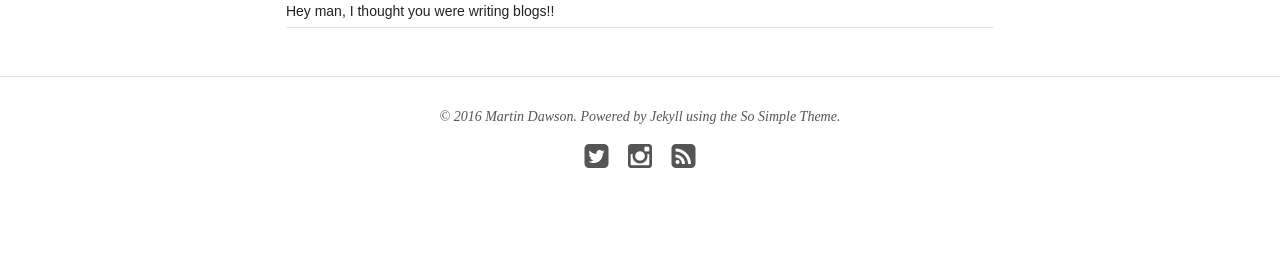
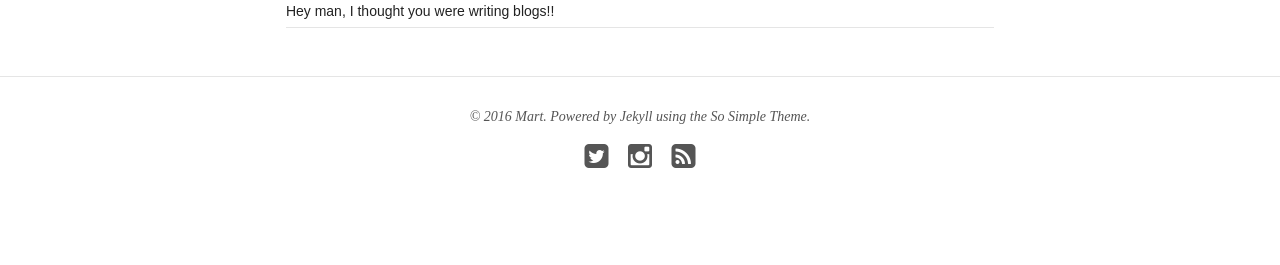
Before and after one commit to dawsneyland/dawsneyland.github.io, a Jekyll site: the page built from index.html, in a window 1280 px wide. Shown: the part 829-1094 px from the top of the page. Built offline with Jekyll 4.4.1, drawn with Linux system fonts in a browser that asks for light colours; nearby versions of some CDN libraries.

Commit message:
Update _config.yml

```diff
--- a/_config.yml
+++ b/_config.yml
@@ -36,7 +36,7 @@ exclude: ["lib", "config.rb", "Capfile", "config", "log", "Rakefile", "Rakefile.
 
 # Site owner
 owner:
-  name: Martin Dawson
+  name: Mart
   avatar: dustsquare.jpg
   email: dawsneyland@gmail.com
   disqus-shortname:
```
